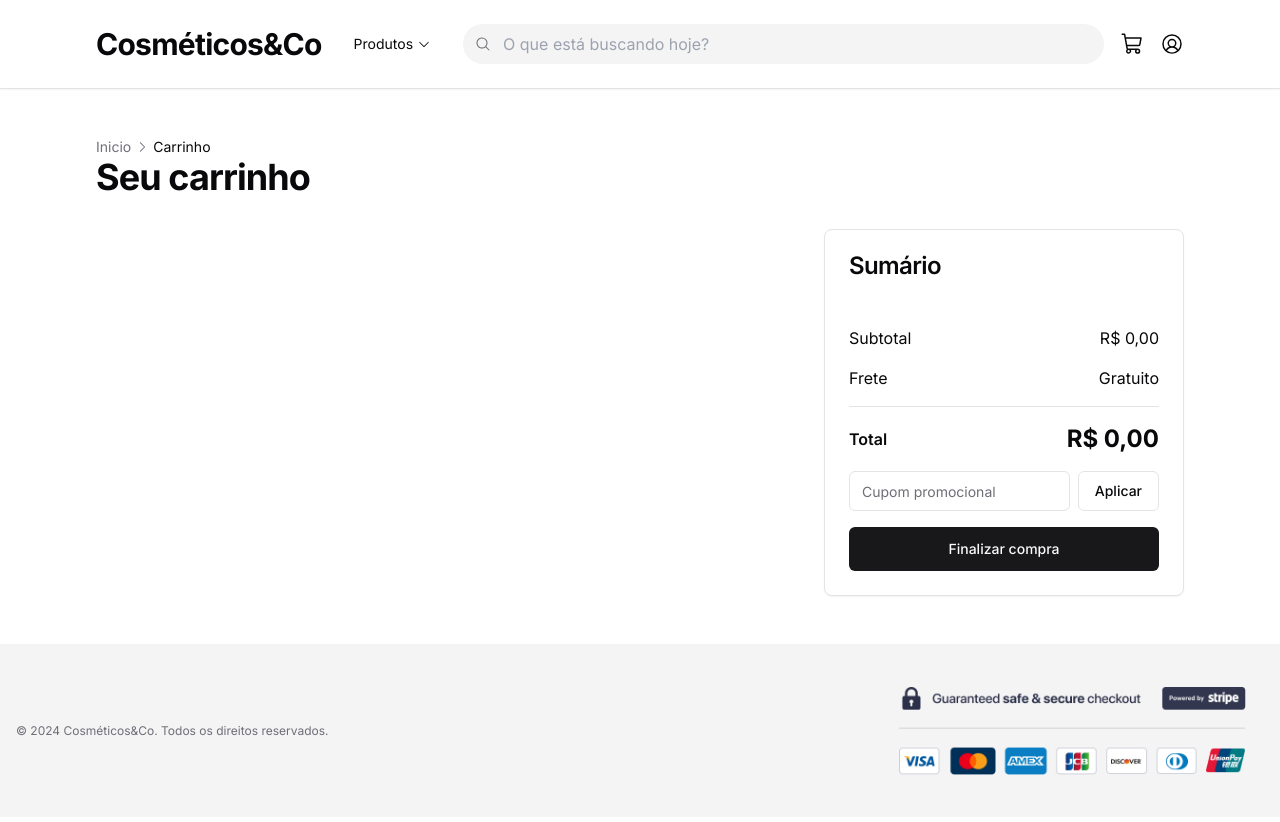
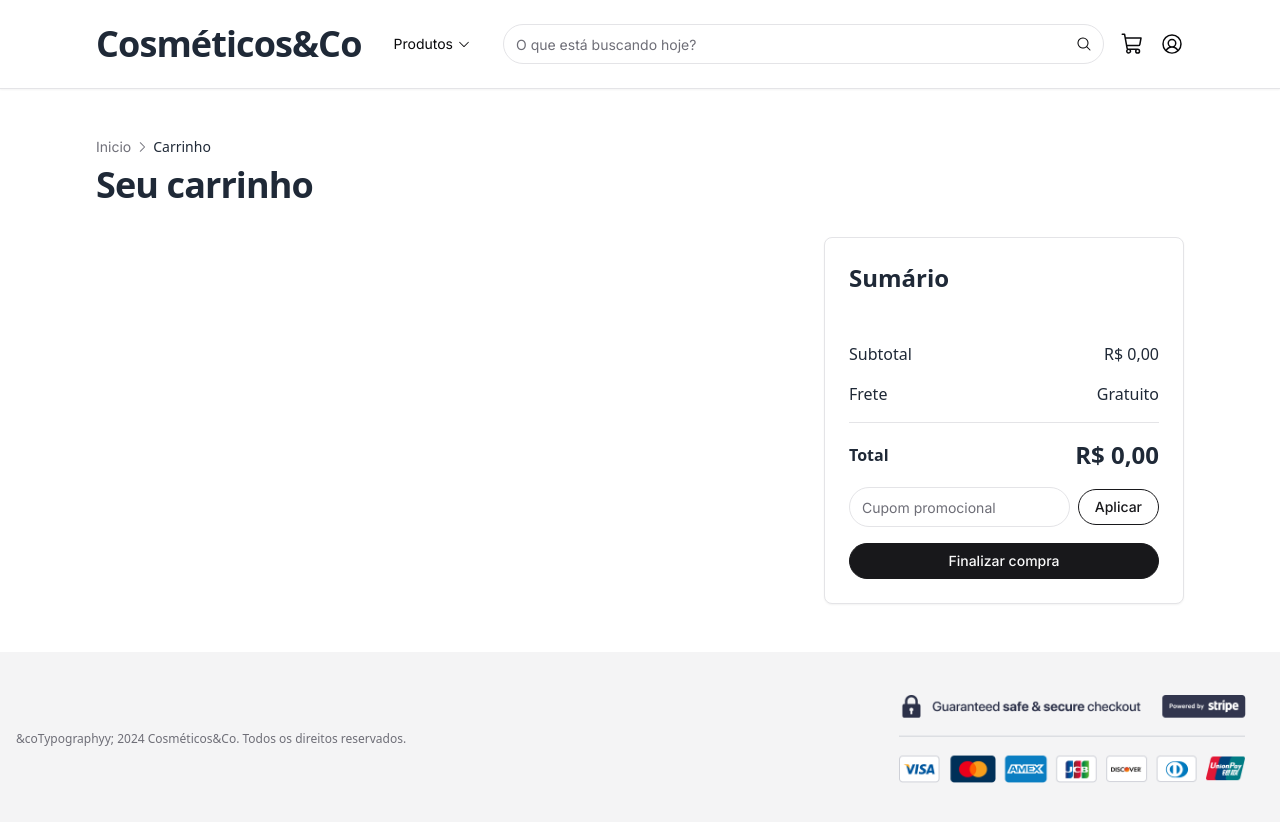
Before and after one commit to odenirdev/ecommerce-stripe-next-app, a Next.js app: page /cart in a window 1280 px wide. Shown: the top 822 px of the page. Built offline with nearby package versions, Linux system fonts and the light colour scheme.

Commit message:
feat: created Typography, Button and Input atom components

```diff
--- /dev/null
+++ b/src/components/atoms/Button.tsx
@@ -0,0 +1,44 @@
+import React, { ComponentProps } from "react";
+import { tv } from "tailwind-variants";
+import { twMerge } from "tailwind-merge";
+
+type ButtonVariant = "primary" | "secondary" | "tertiary";
+
+type ButtonProps = ComponentProps<"button"> & {
+  variant?: ButtonVariant;
+};
+
+const buttonVariants = tv({
+  base: "inline-flex h-9 items-center justify-center rounded-full px-4 text-sm font-medium transition-colors focus:outline-none focus:shadow-[0_0_0_2px] focus:shadow-primary/50 disabled:cursor-not-allowed disabled:opacity-50",
+  variants: {
+    variant: {
+      primary:
+        "bg-primary border border-primary text-primary-foreground",
+      secondary:
+        "bg-transparent border border-primary text-secondary-foreground",
+      tertiary:
+        "",
+    },
+  },
+  defaultVariants: {
+    variant: "primary",
+  },
+});
+
+const Button: React.FC<ButtonProps> = ({
+  variant = "primary",
+  className,
+  children,
+  ...props
+}) => {
+  const variantClasses = buttonVariants({ variant });
+  const mergedClasses = twMerge(variantClasses, className);
+
+  return (
+    <button className={mergedClasses} {...props}>
+      {children}
+    </button>
+  );
+};
+
+export default Button;
--- /dev/null
+++ b/src/components/atoms/Input.tsx
@@ -0,0 +1,81 @@
+import React, { ComponentProps } from "react";
+import { tv } from "tailwind-variants";
+import { twMerge } from "tailwind-merge";
+import { Eye, EyeSlash, MagnifyingGlass } from "@phosphor-icons/react/dist/ssr";
+
+type InputVariant = "default" | "outlined" | "ghost";
+
+type InputProps = ComponentProps<"input"> & {
+  variant?: InputVariant;
+  icon?: React.ReactNode;
+  type?: "text" | "password" | "search";
+};
+
+const inputVariants = tv({
+  base: "flex items-center h-10 w-full rounded-full px-3 py-2 text-sm ring-offset-background focus-visible:outline-none focus-visible:shadow-[0_0_0_2px] focus-visible:shadow-primary/50 disabled:cursor-not-allowed disabled:opacity-50",
+  variants: {
+    variant: {
+      default:
+        "border border-input bg-background placeholder:text-muted-foreground",
+      outlined: "border-2 border-gray-300 bg-white placeholder:text-gray-500",
+      ghost: "border-none bg-transparent placeholder:text-muted-foreground",
+    },
+  },
+  defaultVariants: {
+    variant: "default",
+  },
+});
+
+const Input: React.FC<InputProps> = ({
+  variant = "default",
+  icon,
+  type = "text",
+  className,
+  ...props
+}) => {
+  const [isPasswordVisible, setIsPasswordVisible] = React.useState(false);
+  const variantClasses = inputVariants({ variant });
+  const mergedClasses = twMerge(variantClasses, className);
+
+  const inputType =
+    type === "password" && !isPasswordVisible ? "password" : "text";
+
+  const togglePasswordVisibility = () => {
+    setIsPasswordVisible((prev) => !prev);
+  };
+
+  const renderIcon = () => {
+    if (type === "password") {
+      return isPasswordVisible ? (
+        <EyeSlash
+          onClick={togglePasswordVisibility}
+          className="cursor-pointer"
+        />
+      ) : (
+        <Eye onClick={togglePasswordVisibility} className="cursor-pointer" />
+      );
+    } else if (type === "search") {
+      return <MagnifyingGlass />;
+    } else if (icon) {
+      return icon;
+    }
+    return null;
+  };
+
+  return (
+    <div className="relative w-full">
+      <input
+        className={twMerge(mergedClasses, icon && "pr-10")}
+        type={inputType}
+        {...props}
+      />
+      {renderIcon() && (
+        <span className="absolute inset-y-0 right-0 flex items-center pr-3">
+          {renderIcon()}
+        </span>
+      )}
+    </div>
+  );
+};
+
+export default Input;
--- /dev/null
+++ b/src/components/atoms/Typography.tsx
@@ -0,0 +1,46 @@
+import React, { ComponentProps } from "react";
+import { tv } from "tailwind-variants";
+import { twMerge } from "tailwind-merge";
+
+type TypographyVariant = "h1" | "h2" | "h3" | "h4" | "body" | "caption";
+
+type TypographyProps = ComponentProps<"p"> & {
+  variant?: TypographyVariant;
+  as?: React.ElementType;
+};
+
+const typographyVariants = tv({
+  base: "font-sans text-gray-800",
+  variants: {
+    variant: {
+      h1: "text-4xl font-extrabold tracking-tight",
+      h2: "text-3xl font-bold",
+      h3: "text-2xl font-semibold",
+      h4: "text-xl font-medium",
+      body: "text-base font-normal",
+      caption: "text-sm font-light",
+    },
+  },
+  defaultVariants: {
+    variant: "body",
+  },
+});
+
+const Typography: React.FC<TypographyProps> = ({
+  variant = "body",
+  className,
+  as: Component = "p",
+  children,
+  ...props
+}) => {
+  const variantClasses = typographyVariants({ variant });
+  const mergedClasses = twMerge(variantClasses, className);
+
+  return (
+    <Component className={mergedClasses} {...props}>
+      {children}
+    </Component>
+  );
+};
+
+export default Typography;
--- a/src/components/organisms/CheckoutProductCard.tsx
+++ b/src/components/organisms/CheckoutProductCard.tsx
@@ -2,6 +2,8 @@ import { CartContext } from "@/contexts/CartContext";
 import { Minus, Plus, X } from "@phosphor-icons/react/dist/ssr";
 import Image from "next/image";
 import { useContext } from "react";
+import Button from "../atoms/Button";
+import Typography from "../atoms/Typography";
 
 export type CheckoutProductCardProps = {
   id: string;
@@ -35,33 +37,32 @@ export default function CheckoutProductCard(props: CheckoutProductCardProps) {
           aspectRatio: "100 / 100",
           objectFit: "cover",
         }}
-		alt=""
+        alt=""
       />
-      <div className="grid gap-1">
-        <h3 className="font-semibold">{name}</h3>
-        <p className="text-muted-foreground">{price}</p>
+      <div className="space-y-1">
+        <Typography variant="h3" className="font-semibold">
+          {name}
+        </Typography>
+        <Typography className="text-muted-foreground">{price}</Typography>
       </div>
-      <div className="flex items-center gap-2">
-        <button
-          className="inline-flex items-center justify-center whitespace-nowrap rounded-md text-sm font-medium ring-offset-background transition-colors focus-visible:outline-none focus-visible:ring-2 focus-visible:ring-ring focus-visible:ring-offset-2 disabled:pointer-events-none disabled:opacity-50 border border-input bg-background hover:bg-accent hover:text-accent-foreground h-10 w-10"
+
+      <div className="flex items-center gap-4">
+        <Button
+          variant="secondary"
           onClick={handleDecrement}
           disabled={props.count === 1}
         >
           <Minus />
-        </button>
-        <span className="text-base font-medium">{props.count}</span>
-        <button
-          onClick={handleIncrement}
-          className="inline-flex items-center justify-center whitespace-nowrap rounded-md text-sm font-medium ring-offset-background transition-colors focus-visible:outline-none focus-visible:ring-2 focus-visible:ring-ring focus-visible:ring-offset-2 disabled:pointer-events-none disabled:opacity-50 border border-input bg-background hover:bg-accent hover:text-accent-foreground h-10 w-10"
-        >
+        </Button>
+        <Typography as="span" className="text-base font-medium">
+          {props.count}
+        </Typography>
+        <Button variant="secondary" onClick={handleIncrement}>
           <Plus />
-        </button>
-        <button
-          onClick={() => removeFromCart(id)}
-          className="inline-flex items-center justify-center whitespace-nowrap rounded-md text-sm font-medium ring-offset-background transition-colors focus-visible:outline-none focus-visible:ring-2 focus-visible:ring-ring focus-visible:ring-offset-2 disabled:pointer-events-none disabled:opacity-50 hover:bg-accent hover:text-accent-foreground h-10 w-10"
-        >
+        </Button>
+        <Button variant="secondary" onClick={() => removeFromCart(id)}>
           <X />
-        </button>
+        </Button>
       </div>
     </div>
   );
--- a/src/components/organisms/CheckoutSummary.tsx
+++ b/src/components/organisms/CheckoutSummary.tsx
@@ -1,6 +1,9 @@
 import { CartContext } from "@/contexts/CartContext";
 import useApi from "@/hooks/useApi";
 import { useContext } from "react";
+import Button from "../atoms/Button";
+import Typography from "../atoms/Typography";
+import Input from "../atoms/Input";
 
 export default function CheckoutSummary() {
   const { cartItems } = useContext(CartContext);
@@ -38,23 +41,21 @@ export default function CheckoutSummary() {
       data-v0-t="card"
     >
       <div className="flex flex-col space-y-1.5 p-6">
-        <h3 className="whitespace-nowrap text-2xl font-semibold leading-none tracking-tight">
-          Sumário
-        </h3>
+        <Typography variant="h3">Sumário</Typography>
       </div>
       <div className="p-6 grid gap-4">
         <div className="flex justify-between">
-          <p>Subtotal</p>
-          <p>
+          <Typography>Subtotal</Typography>
+          <Typography>
             {new Intl.NumberFormat("pt-BR", {
               style: "currency",
               currency: "BRL",
             }).format(subtotal)}
-          </p>
+          </Typography>
         </div>
         <div className="flex justify-between">
-          <p>Frete</p>
-          <p>Gratuito</p>
+          <Typography>Frete</Typography>
+          <Typography>Gratuito</Typography>
         </div>
 
         <div
@@ -63,35 +64,23 @@ export default function CheckoutSummary() {
           className="shrink-0 bg-border h-[1px] w-full"
         ></div>
         <div className="flex justify-between items-center">
-          <p className="font-semibold">Total</p>
-          <p className="text-2xl font-bold">
+          <Typography className="font-semibold">Total</Typography>
+          <Typography className="text-2xl font-bold">
             {new Intl.NumberFormat("pt-BR", {
               style: "currency",
               currency: "BRL",
             }).format(total)}
-          </p>
+          </Typography>
         </div>
 
         <div className="flex justify-between">
           <div className="flex items-center gap-2">
-            <input
-              className="flex h-10 w-full rounded-md border border-input bg-background px-3 py-2 text-sm ring-offset-background file:border-0 file:bg-transparent file:text-sm file:font-medium placeholder:text-muted-foreground focus-visible:outline-none focus-visible:ring-2 focus-visible:ring-ring focus-visible:ring-offset-2 disabled:cursor-not-allowed disabled:opacity-50"
-              placeholder="Cupom promocional"
-              type="text"
-              value=""
-            />
-            <button className="inline-flex items-center justify-center whitespace-nowrap rounded-md text-sm font-medium ring-offset-background transition-colors focus-visible:outline-none focus-visible:ring-2 focus-visible:ring-ring focus-visible:ring-offset-2 disabled:pointer-events-none disabled:opacity-50 border border-input bg-background hover:bg-accent hover:text-accent-foreground h-10 px-4 py-2">
-              Aplicar
-            </button>
+            <Input placeholder="Cupom promocional" type="text" value="" />
+            <Button variant="secondary"> Aplicar</Button>
           </div>
         </div>
 
-        <button
-          onClick={handleCheckout}
-          className="inline-flex items-center justify-center whitespace-nowrap text-sm font-medium ring-offset-background transition-colors focus-visible:outline-none focus-visible:ring-2 focus-visible:ring-ring focus-visible:ring-offset-2 disabled:pointer-events-none disabled:opacity-50 bg-primary text-primary-foreground hover:bg-primary/90 h-11 rounded-md px-8"
-        >
-          Finalizar compra
-        </button>
+        <Button onClick={handleCheckout}>Finalizar compra</Button>
       </div>
     </div>
   );
--- a/src/components/organisms/ProductCard.tsx
+++ b/src/components/organisms/ProductCard.tsx
@@ -4,6 +4,8 @@ import { useContext } from "react";
 import { CartContext } from "@/contexts/CartContext";
 import Rate from "../molecules/Rate";
 import Image from "next/image";
+import Button from "../atoms/Button";
+import Typography from "../atoms/Typography";
 
 export type ProductCardProps = {
   id: string;
@@ -31,12 +33,14 @@ export default function ProductCard(props: ProductCardProps) {
         className="mb-4 aspect-square w-full rounded-lg bg-cover"
         alt=""
       />
-      <h3 className="mb-2 text-lg font-semibold">{name}</h3>
+      <Typography variant="h3" className="mb-2 text-lg font-semibold">
+        {name}
+      </Typography>
       <div className="flex items-center gap-2 mb-2">
         <Rate value={star} />
-        <span className="text-[0.75rem] text-muted-foreground">
+        <Typography as="span" className="text-[0.75rem] text-muted-foreground">
           {star.toFixed(1)}/5
-        </span>
+        </Typography>
       </div>
 
       <p className="mb-2 text-muted-foreground">{price}</p>
@@ -45,13 +49,10 @@ export default function ProductCard(props: ProductCardProps) {
         <span className="line-through">R$99.99</span>{" "}
         <span className="text-red-500 font-bold">R$79.99</span> (20% off)
       </p> */}
-      <button
-        className="w-full inline-flex h-9 items-center justify-center rounded-full bg-primary px-4 text-sm font-medium text-primary-foreground transition-colors hover:bg-primary/90 focus:outline-none focus:ring-1 focus:ring-primary-foreground focus:ring-offset-2"
-        onClick={handleAddToCart}
-      >
+      <Button onClick={handleAddToCart} className="w-full">
         <PlusCircle className="w-4 h-4 mr-1" />
         Eu quero
-      </button>
+      </Button>
     </div>
   );
 }
--- a/src/components/pages/Cart.tsx
+++ b/src/components/pages/Cart.tsx
@@ -4,13 +4,15 @@ import { CartContext } from "@/contexts/CartContext";
 import { CaretRight } from "@phosphor-icons/react/dist/ssr";
 import Link from "next/link";
 import { useContext } from "react";
+import Typography from "../atoms/Typography";
 
 export default function Cart() {
   const { cartItems } = useContext(CartContext);
 
   return (
     <section className="py-12 md:py-18">
-      <div className="wrapper">
+      <div className="wrapper space-y-8">
+        <div className="space-y-2">
           <div className="flex items-center gap-1">
             <Link
               href="/"
@@ -19,12 +21,13 @@ export default function Cart() {
               Inicio <CaretRight />
             </Link>
 
-          <span className="text-sm">Carrinho</span>
+            <Typography as="span" className="text-sm">
+              Carrinho
+            </Typography>
           </div>
 
-        <h2 className="mb-8 text-3xl font-bold tracking-tight md:text-4xl">
-          Seu carrinho
-        </h2>
+          <Typography variant="h1">Seu carrinho</Typography>
+        </div>
 
         <div className="grid md:grid-cols-[1fr_360px] gap-8">
           <div className="flex flex-col gap-8">
--- a/src/components/pages/Home.tsx
+++ b/src/components/pages/Home.tsx
@@ -2,6 +2,8 @@ import { usePathname, useSearchParams } from "next/navigation";
 import ProductCard from "../organisms/ProductCard";
 import Hero from "../templates/Hero";
 import { useRouter } from "next/router";
+import Button from "../atoms/Button";
+import Typography from "../atoms/Typography";
 
 export interface HomeProps {
   products: {
@@ -36,10 +38,10 @@ export default function Home(props: HomeProps) {
       <Hero />
 
       <section className="py-12 md:py-18">
-        <div className="wrapper">
-          <h2 className="mb-8 text-3xl font-bold tracking-tight md:text-4xl">
+        <div className="wrapper space-y-4">
+          <Typography variant="h2">
             descubra as fragrâncias que combinam com você
-          </h2>
+          </Typography>
 
           <ul className="grid grid-cols-1 gap-6 sm:grid-cols-2 md:grid-cols-3 lg:grid-cols-4">
             {props.products
@@ -64,12 +66,9 @@ export default function Home(props: HomeProps) {
           </ul>
 
           <div className="flex justify-center py-8">
-            <button
-              onClick={handleNext}
-              className="mx-auto inline-flex items-center justify-center whitespace-nowrap rounded-full text-sm font-medium ring-offset-background transition-colors focus-visible:outline-none focus-visible:ring-2 focus-visible:ring-ring focus-visible:ring-offset-2 disabled:pointer-events-none disabled:opacity-50 border border-input bg-background hover:bg-accent hover:text-accent-foreground h-10 px-8 py-2"
-            >
+            <Button onClick={handleNext} variant="secondary">
               Carregar outros
-            </button>
+            </Button>
           </div>
         </div>
       </section>
--- a/src/components/templates/Footer.tsx
+++ b/src/components/templates/Footer.tsx
@@ -1,12 +1,13 @@
 import Image from "next/image";
+import Typography from "../atoms/Typography";
 
 export default function Footer() {
   return (
     <footer className="bg-muted p-4 md:py-6 w-full">
       <div className="container max-w-7xl flex items-center justify-between">
-        <p className="text-xs text-muted-foreground">
-          &copy; 2024 Cosméticos&Co. Todos os direitos reservados.
-        </p>
+        <Typography className="text-xs text-muted-foreground">
+          &coTypographyy; 2024 Cosméticos&Co. Todos os direitos reservados.
+        </Typography>
 
         <Image
           width={200}
--- a/src/components/templates/Header.tsx
+++ b/src/components/templates/Header.tsx
@@ -11,6 +11,8 @@ import { CartContext } from "@/contexts/CartContext";
 import { useCallback, useContext } from "react";
 import { usePathname, useSearchParams } from "next/navigation";
 import { useRouter } from "next/router";
+import Input from "../atoms/Input";
+import Typography from "../atoms/Typography";
 
 export default function Header() {
   const router = useRouter();
@@ -54,9 +56,7 @@ export default function Header() {
       <div className="wrapper flex flex-col md:flex-row items-center gap-8 py-6">
         <div className="flex items-center gap-8">
           <Link href="/" className="flex items-center gap-1" prefetch={false}>
-            <span className="font-bold text-xl md:text-3xl tracking-tight">
-              Cosméticos&Co
-            </span>
+            <Typography variant="h1">Cosméticos&Co</Typography>
           </Link>
 
           <DropdownMenu.Root>
@@ -87,23 +87,23 @@ export default function Header() {
         </div>
 
         <div className="flex items-center gap-4 flex-1">
-          <div className="relative flex-1">
-            <MagnifyingGlass className="absolute left-3 top-1/2 -translate-y-1/2 w-4 h-4 text-muted-foreground" />
-            <input
-              type="search"
-              placeholder="O que está buscando hoje?"
-              className="w-full pl-10 pr-4 py-2 rounded-full bg-muted focus:outline-none focus:ring-1 focus:ring-primary"
-              onBlur={handleSearchBlur}
-            />
-          </div>
+          <Input
+            type="search"
+            placeholder="O que está buscando hoje?"
+            className="w-full"
+            onBlur={handleSearchBlur}
+          />
 
           <div className="flex items-center gap-4">
             <Link href="/cart" className="relative">
               <ShoppingCart className="w-6 h-6" />
               {cartItemsCount > 0 && (
-                <span className="bg-primary text-white text-[0.625rem] font-medium px-1.5 py-0.5 rounded-full absolute -top-2 -right-2 ">
+                <Typography
+                  as="span"
+                  className="bg-primary text-white text-[0.625rem] font-medium px-1.5 py-0.5 rounded-full absolute -top-2 -right-2 "
+                >
                   {cartItemsCount}
-                </span>
+                </Typography>
               )}
             </Link>
 
--- /dev/null
+++ b/src/pages/login/index.tsx
@@ -0,0 +1,3 @@
+export default function LoginPage() {
+  return null;
+}
--- a/src/styles/globals.css
+++ b/src/styles/globals.css
@@ -40,15 +40,6 @@
     @apply bg-background text-foreground font-body;
   }
 
-  h1,
-  h2,
-  h3,
-  h4,
-  h5,
-  h6 {
-    @apply font-heading;
-  }
-
   .wrapper {
     @apply mx-auto max-w-6xl px-4 sm:px-6 lg:px-8;
   }
```
Lines whose indentation alone changed are shown as unchanged.
